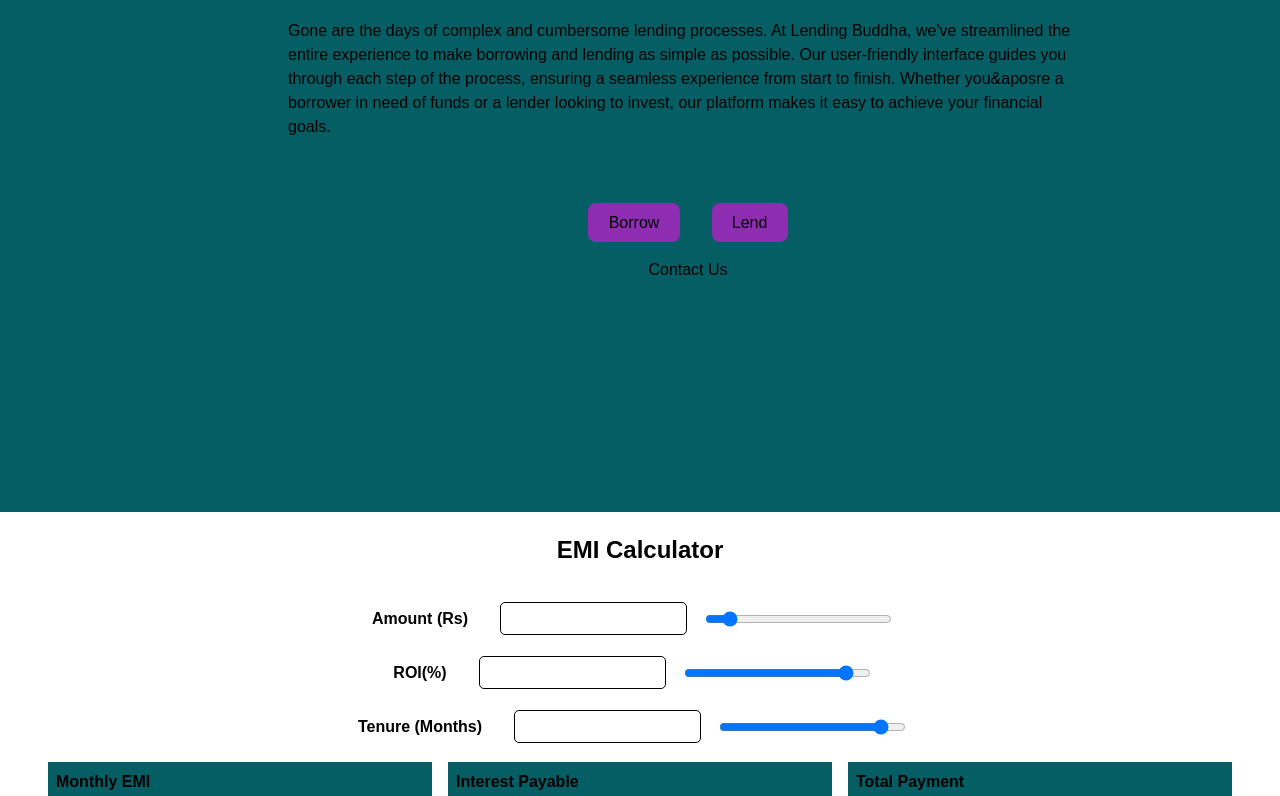
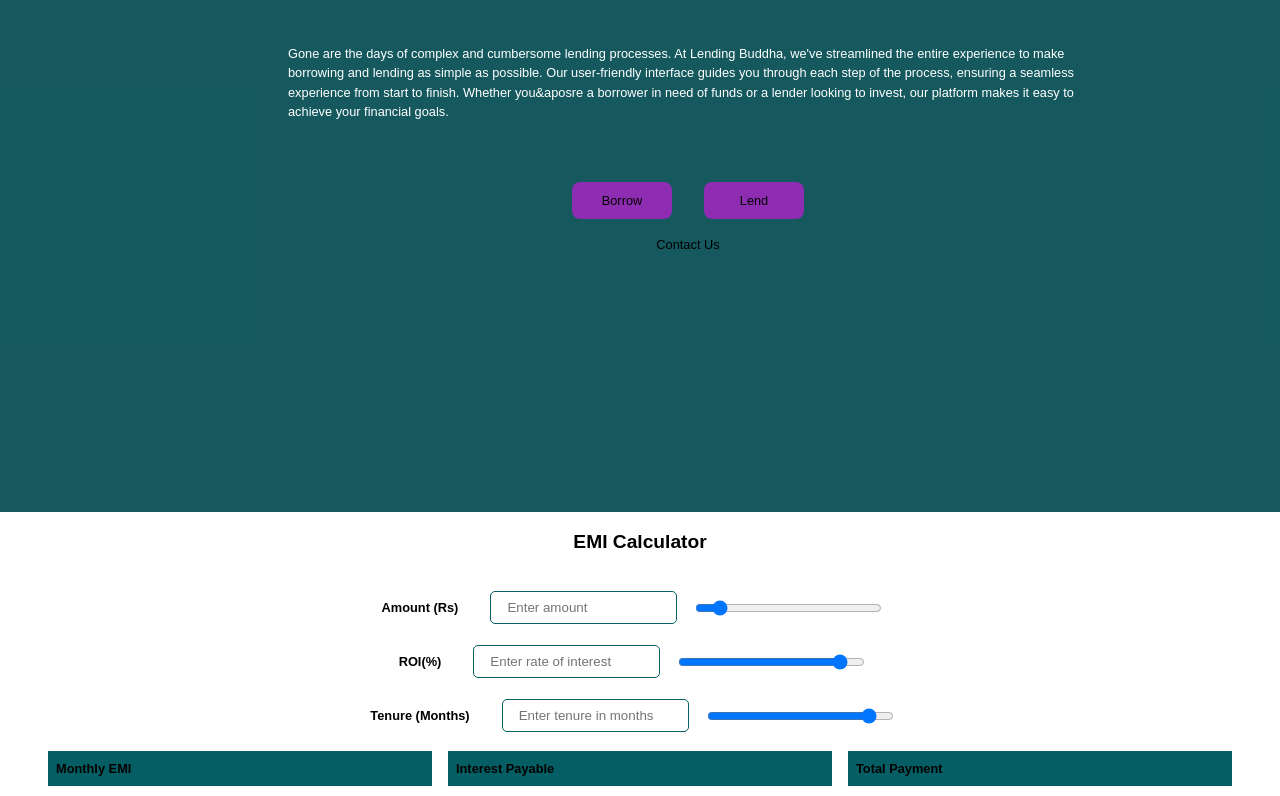
Before and after one commit to LendingBuddha/LendingBuddhaFrontend, a React (Vite) app: page / in a window 1280 px wide. Shown: the part 420-1216 px from the top of the page. Built offline with nearby package versions, Linux system fonts and the light colour scheme.

Commit message:
REFACTOR: proxy changed.

```diff
--- a/package.json
+++ b/package.json
@@ -33,5 +33,6 @@
     "eslint-plugin-react-hooks": "^4.6.0",
     "eslint-plugin-react-refresh": "^0.4.6",
     "vite": "^5.2.0"
-  }
+  },
+ "proxy" : "https://relaxed-sorbet-6cbb69.netlify.app/"
 }
--- a/src/pages/home/Home.jsx
+++ b/src/pages/home/Home.jsx
@@ -79,18 +79,59 @@
   <div className="input">
     <div id="amt" className='elementWrapper'>
       <label htmlFor="amtText">Amount (Rs)</label>
-              <input type="number" name="amtText" id="amtText" onChange={handleChange}/>
-              <input type="range" name="amt" id="amt" min={25000} max={500000} step={5000} onChange={handleChange}/>
+      <input
+        type="number"
+        name="amtText"
+        id="amtText"
+        placeholder="Enter amount"
+        onChange={handleChange}
+      />
+      <input
+        type="range"
+        name="amt"
+        id="amt"
+        min={25000}
+        max={500000}
+        step={5000}
+        onChange={handleChange}
+      />
     </div>
     <div id="roi" className='elementWrapper'>
       <label htmlFor="roiText">ROI(%)</label>
-              <input type="number" name="roiText" id="roiText" onChange={handleChange}/>
-              <input type="range" name="roi" id="roi" min={12} max={36} onChange={handleChange}/>
+      <input
+        type="number"
+        name="roiText"
+        id="roiText"
+        placeholder="Enter rate of interest"
+        onChange={handleChange}
+      />
+      <input
+        type="range"
+        name="roi"
+        id="roi"
+        min={12}
+        max={36}
+        onChange={handleChange}
+      />
     </div>
     <div id="tenure" className='elementWrapper'>
       <label htmlFor="tenureText">Tenure (Months)</label>
-              <input type="number" name="tenureText" id="tenureText" onChange={handleChange}/>
-              <input type="range" name="tenure" id="tenure" min={6} max={36} step={6} onChange={handleChange}/>
+      <input
+        type="number"
+        name="tenureText"
+        id="tenureText"
+        placeholder="Enter tenure in months"
+        onChange={handleChange}
+      />
+      <input
+        type="range"
+        name="tenure"
+        id="tenure"
+        min={6}
+        max={36}
+        step={6}
+        onChange={handleChange}
+      />
     </div>
   </div>
   <div id="result">
--- a/src/pages/home/home.css
+++ b/src/pages/home/home.css
@@ -4,20 +4,26 @@
     max-width: 100%!important;
     width: 100%;
     overflow: hidden;
+    font-size: 0.8rem;
 }
 
 .root {
     width: 100%;
     margin: 0;
     padding: 0;
-
+}
+.root .h2{
+    color: var(--primary-color);
 }
 
 .container {
     width: 100%;
     min-height: 100vh;
     padding: 0 3rem;
-    background-color: var(--secondary-color);
+    background-color: var(--home-color);
+    background-image: "/public/buddha";
+    background-size: stretch;
+    background-position: center;
     display: flex;
     flex-direction: column;
     justify-content: center;
@@ -25,12 +31,29 @@
     padding-top: 2rem;
     padding-bottom: 2rem;
     min-width: 320px;
-     overflow: hidden;
+    overflow: hidden;
+    position: relative;
+}
+.container::before {
+    content: "";
+    position: absolute;
+    top: 0;
+    left: 0;
+    right: 0;
+    bottom: 0;
+    background-color: rgba(0, 0, 0, 0.5); /* Black with 50% opacity */
+    z-index: 1; /* Ensure the overlay is above the background */
+}
+
+.container > * {
+
+    position: relative;
+    z-index: 2; /* Ensure the content is above the overlay */
 }
 
 
 .container p {
-    color: var(--text-color);
+    color: var(--primary-color);
 }
 
 .container h2 {
@@ -45,13 +68,20 @@
 }
 
 .container .btns {
+    display: flex;
     padding-top: 2rem;
+
 }
 
 .btns .btn {
     margin: 1rem;
     background-color: var(--button-color);
+    padding: 10px;
+    min-width: 100px;
+    max-width: 300px;
+    width: 80%;
 }
+
 
 .container a {
     color: var(--text-color);
@@ -62,12 +92,15 @@
     padding-top: 0;
     background-color:var(--primary-color);
     color: var(--text-color);
+
+
 }
 
 #emi h2 {
     background-color: var(--primary-color);
     margin-bottom: 2rem;
     text-align: center;
+
 }
 
 #emi .input {
@@ -84,11 +117,12 @@
     align-items: center;
     flex-direction: row;
     margin-bottom: 1rem;
+    align-items: center;
 }
 
 .elementWrapper input {
     background-color: var(--primary-color);
-    border: 1px solid var(--text-color);
+    border: 1px solid var(--secondary-color);
     padding: 0.5rem 1rem;
     color: var(--text-color);
     border-radius: 5px;
--- a/src/pages/login/Login.jsx
+++ b/src/pages/login/Login.jsx
@@ -31,7 +31,7 @@
     try {
       console.log('Sending login request:', { role, credentials });
       const response = await axios.post(
-        `http://localhost:3000/api/auth/login/${role}`,
+        `https://relaxed-sorbet-6cbb69.netlify.app/api/auth/login/${role}`,
         credentials,
         { withCredentials: true }
       );
@@ -84,7 +84,7 @@
         </button>
       </form>
       <p className="signupLink">
-        Don't have an account? <Link to="/signup">Sign Up Here</Link>
+        Don&apos;t have an account? <Link to="/signup">Sign Up Here</Link>
       </p>
     </div>
   );
--- a/src/pages/signup/Signup.jsx
+++ b/src/pages/signup/Signup.jsx
@@ -55,7 +55,7 @@
 
     try {
       const response = await axios.post(
-        `http://localhost:3000/api/auth/signup/${formData.role}`,
+        `https://relaxed-sorbet-6cbb69.netlify.app/api/auth/signup/${formData.role}`,
         signupFormData,
         {
           headers: {
--- a/src/styles/index.css
+++ b/src/styles/index.css
@@ -1,4 +1,5 @@
 :root {
+  --home-color:#2ab4be ;
   --primary-color: #ffffff;
   --secondary-color: #055e64;
   --third-color: #444444;
@@ -15,20 +16,15 @@
 }
 
 :root {
-  font-family: Inter, system-ui, Avenir, Helvetica, Arial, sans-serif;
   line-height: 1.5;
-  font-weight: 400;
+  font-weight: 100;
   color-scheme: light dark;
-  color: rgba(255, 255, 255, 0.87);
-  font-synthesis: none;
   text-rendering: optimizeLegibility;
   -webkit-font-smoothing: antialiased;
   -moz-osx-font-smoothing: grayscale;
-  font-family: Arial, sans-serif;
-}
 
 a {
-  font-weight: 400;
+  font-weight: 200;
   color: var(--text-color);
   text-decoration: inherit;
 }
@@ -37,10 +33,11 @@
 }
 
 h1 {
-  font-size: 3.2em;
+  font-size: 2.2em;
   line-height: 1.1;
 }
 button:focus,
 button:focus-visible {
   outline: 4px auto -webkit-focus-ring-color;
 }
+}
```
Lines whose indentation alone changed are shown as unchanged.
